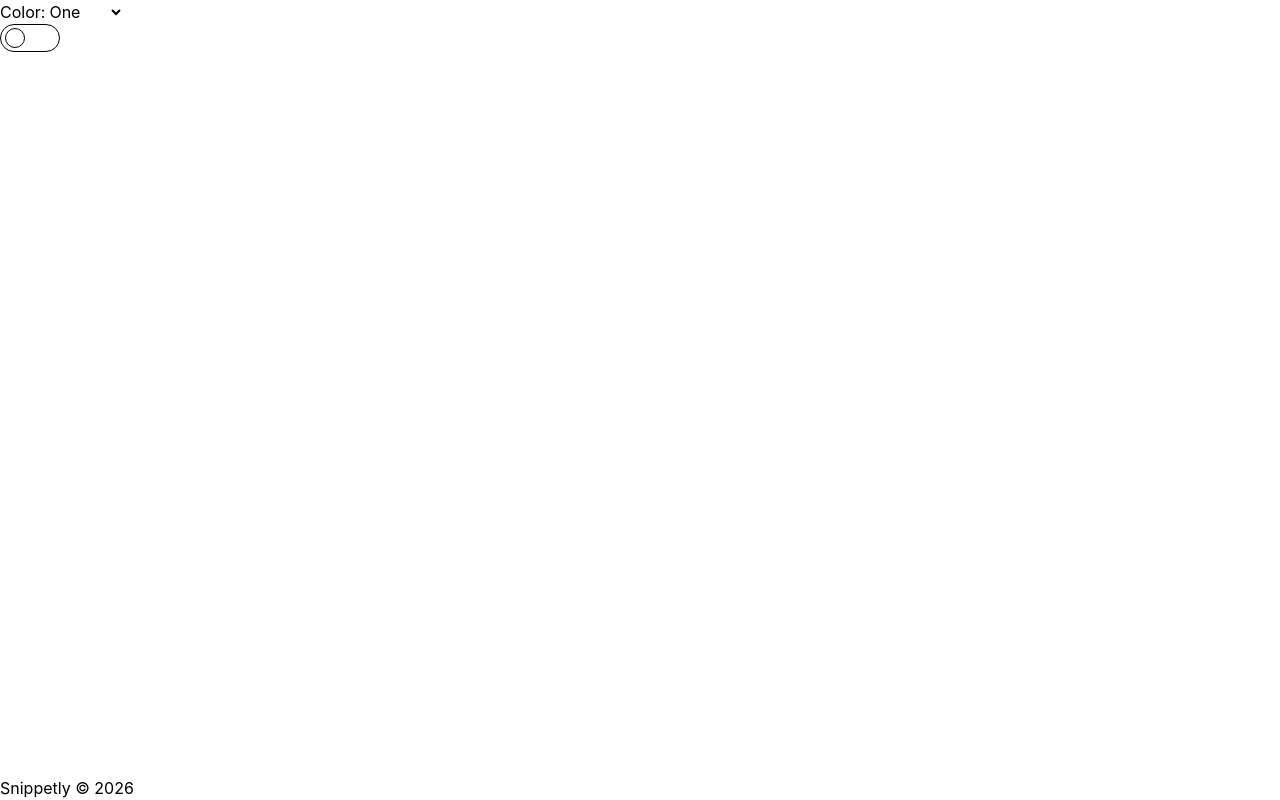
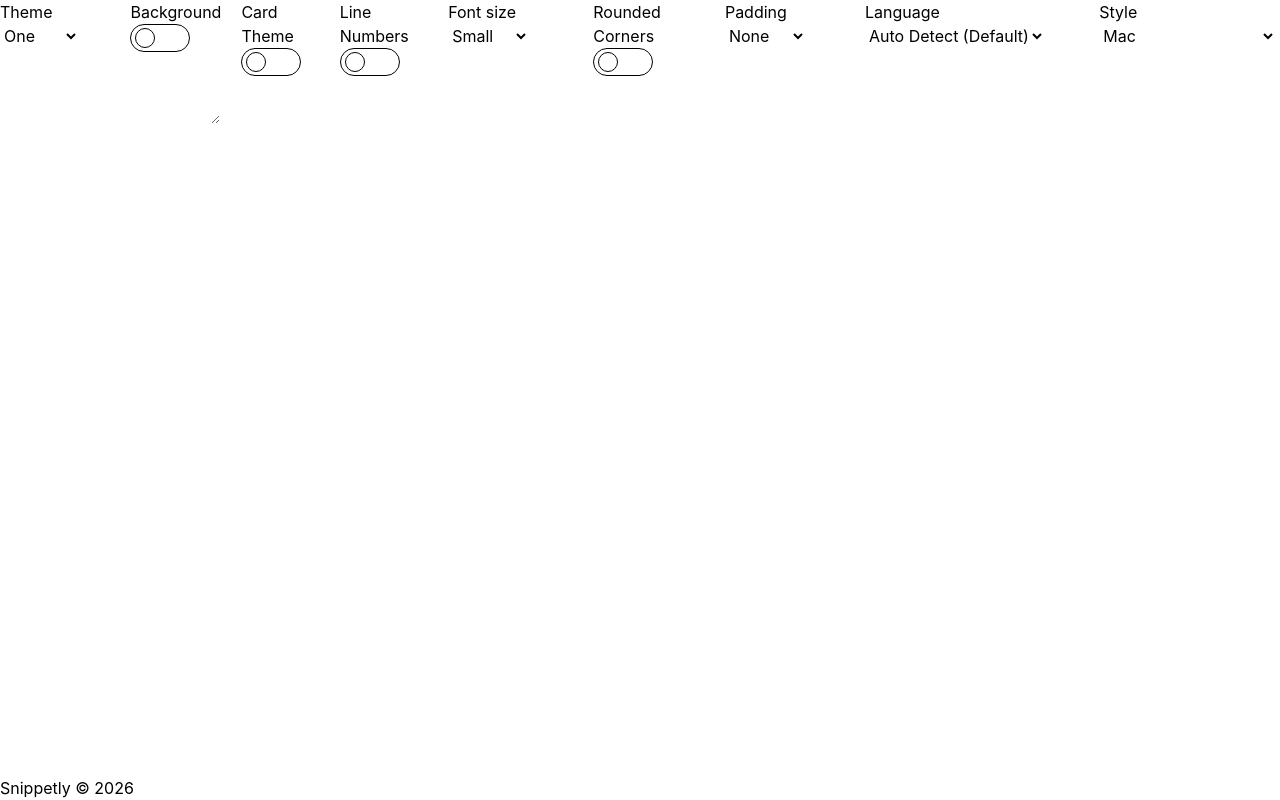
Before and after one commit to aru-shi2/Snippetly, a React app in the folder Frontend/: page /snippet in a window 1280 px wide. Built offline with nearby package versions, Linux system fonts and the light colour scheme; the HTML template or start-up script is replaced by a standard one.

Commit message:
add options

```diff
--- a/Frontend/src/Components/Snippets.jsx
+++ b/Frontend/src/Components/Snippets.jsx
@@ -4,9 +4,9 @@ import Togglebtn from './Togglebtn'
 const Snippets = () => {
   return (
     <div>
-      <div className="topp">
+      <div className="topp flex gap-5">
         <div className="theme">
-            <label htmlFor="Colour">Color:</label>
+            <label htmlFor="Colour">Theme</label>
             <select name="Colour" id="Colour">
                 <option value="one">One</option>
                 <option value="two">Two</option>
@@ -14,9 +14,70 @@ const Snippets = () => {
             </select>
         </div>
         <div className="bgd">
+          <label htmlFor='bg'>Background</label>
           <Togglebtn/>
         </div>
 
+        <div className="theme">
+          <label htmlFor="theme">Card Theme</label>
+          <Togglebtn/>
+        </div>
+
+        <div className="no">
+          <label htmlFor="line">Line Numbers</label>
+          <Togglebtn/>
+        </div>
+
+        <div className="font">
+          <label htmlFor="fntsize">Font size</label>
+          <select name="fntsize" id="fntsize">
+            <option value="o">Small</option>
+            <option value="m">Medium</option>
+            <option value="l">Large</option>
+          </select>
+        </div>
+
+        <div className="round">
+          <label htmlFor="radius">Rounded Corners</label>
+          <Togglebtn/>
+        </div>
+
+        <div className="padding">
+          <label htmlFor="space">Padding</label>
+          <select name="space" id="space">
+            <option value="n">None</option>
+            <option value="n">Small</option>
+            <option value="m">Medium</option>
+            <option value="l">Large</option>
+          </select>
+        </div>
+
+        <div className="lng">
+          <label htmlFor="lang">Language</label>
+          <select name="Language" id="Language">
+            <option value="a">Auto Detect (Default)</option>
+            <option value="j">JavaScript</option>
+            <option value="">C</option>
+            <option value="">C++</option>
+            <option value="">Python</option>
+            <option value="">Java</option>
+            <option value="">HTML</option>
+            <option value="">CSS</option>
+          </select>
+        </div>
+
+        <div className="s">
+        <label htmlFor="st">Style</label>
+        <select name="st" id="st">
+          <option value="">Mac</option>
+          <option value="">VS Code</option>
+          <option value="">Minimal (No Header)</option>
+        </select>
+        </div>
+      </div>
+
+      <div className="txt">
+        <textarea name="" id="" placeholder></textarea>
       </div>
     </div>
   )
```
